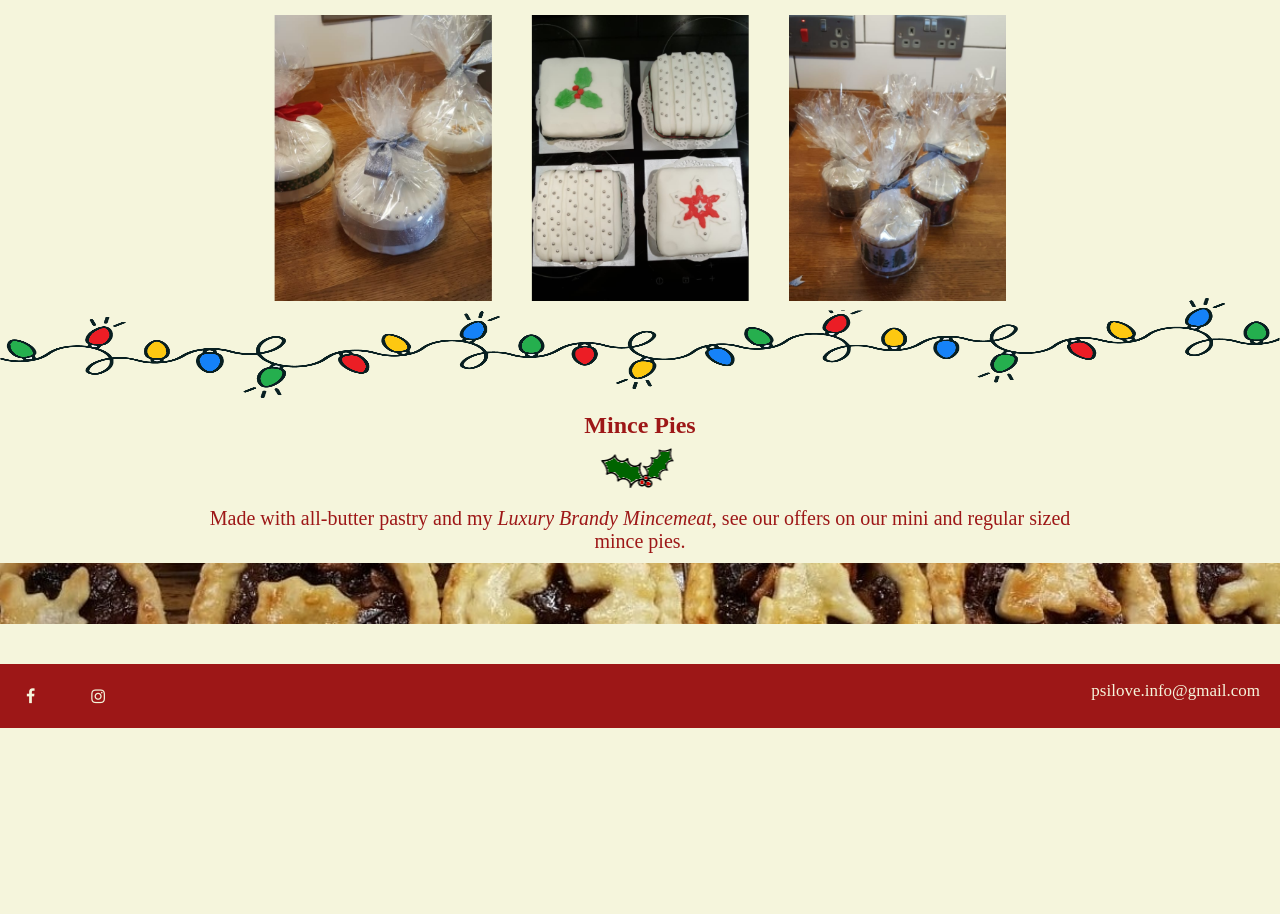
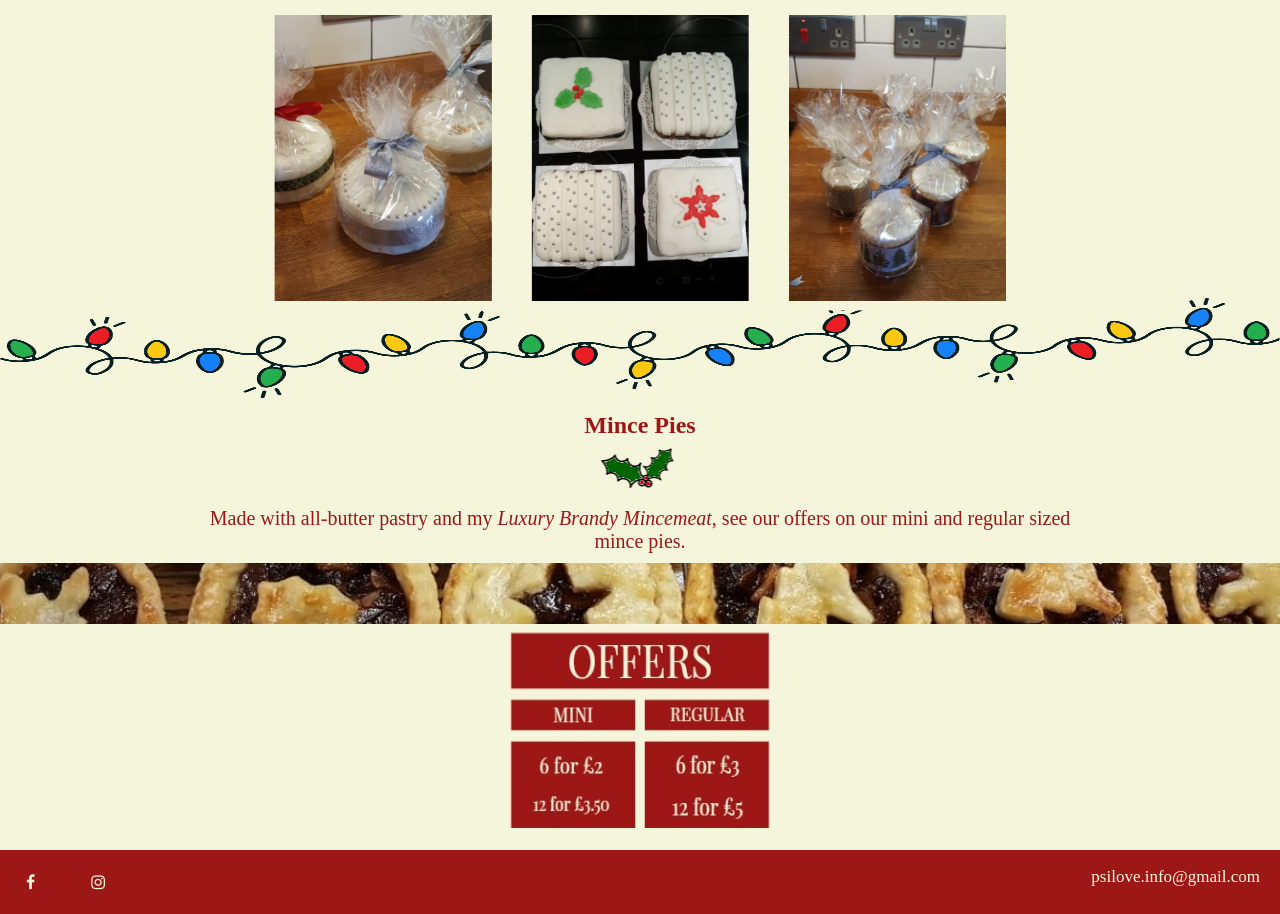
Before and after one commit to jessica6994/ps-i-love, a plain HTML site: page bakery.html in a window 1280 px wide. Shown: the part 1780-2694 px from the top of the page. Before the commit the page ends 2508 px from the top, so only its background shows below. Drawn offline with nearby package versions, Linux system fonts and the light colour scheme; a web font is replaced by a local one.

Commit message:
offers picture retreived

```diff
--- a/bakery.html
+++ b/bakery.html
@@ -50,7 +50,7 @@
       on our mini and regular sized mince pies.</p>
       <img class="mincepiesunderline" src="pics/mincepiesunderline.jpg" width="100%"/>
       <br  />
-      <img class="offerlist" src="pics/offers.png" alt="offers" />
+      <img class="offerlist" src="pics/offers.jpg" alt="offers" height="200" width="270"/>
 
 
 <br />
--- a/style.css
+++ b/style.css
@@ -187,7 +187,7 @@ button:hover{
   position: relative;
   left: 50%;
   transform: translate(-50%, -50%);
-  top:80px;
+  top:100px;
 }
 
 
```
Also changed, not shown: pics/offers.jpg (added).
